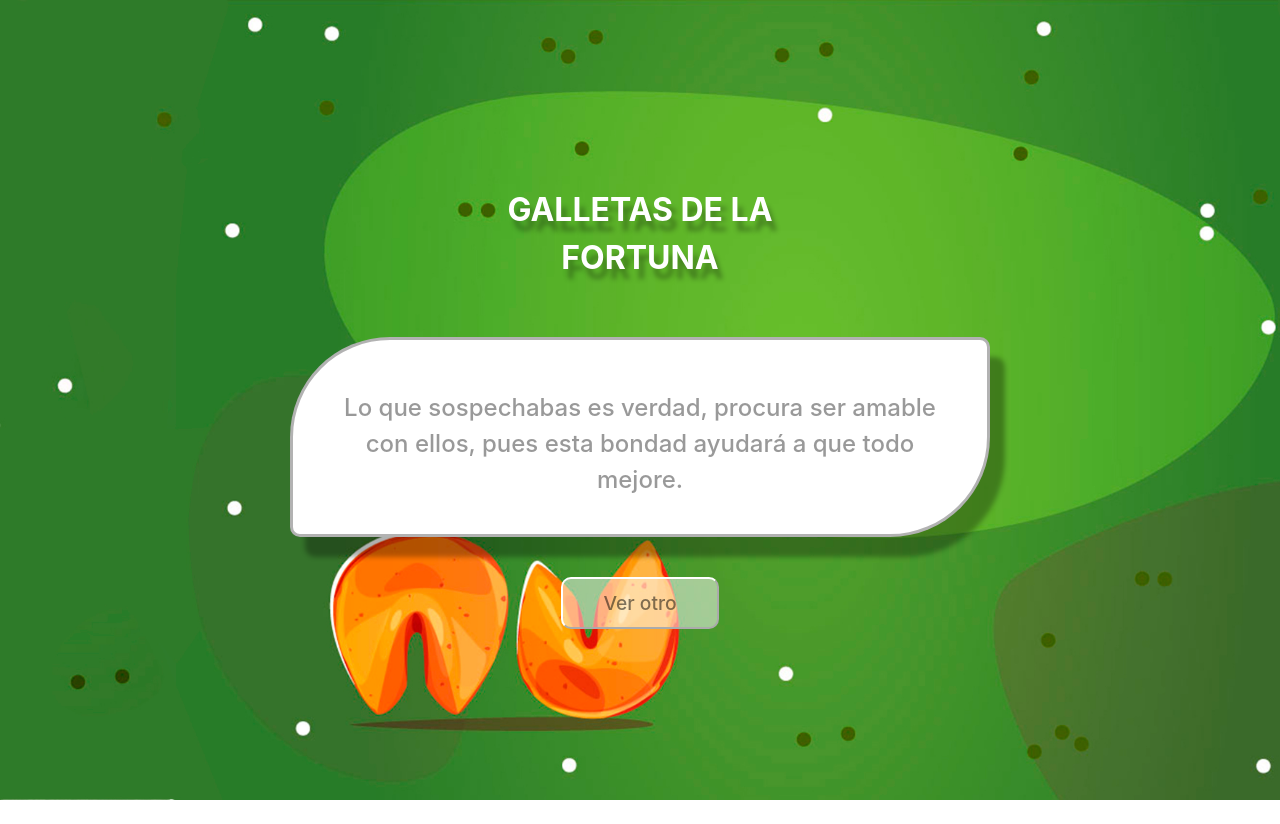
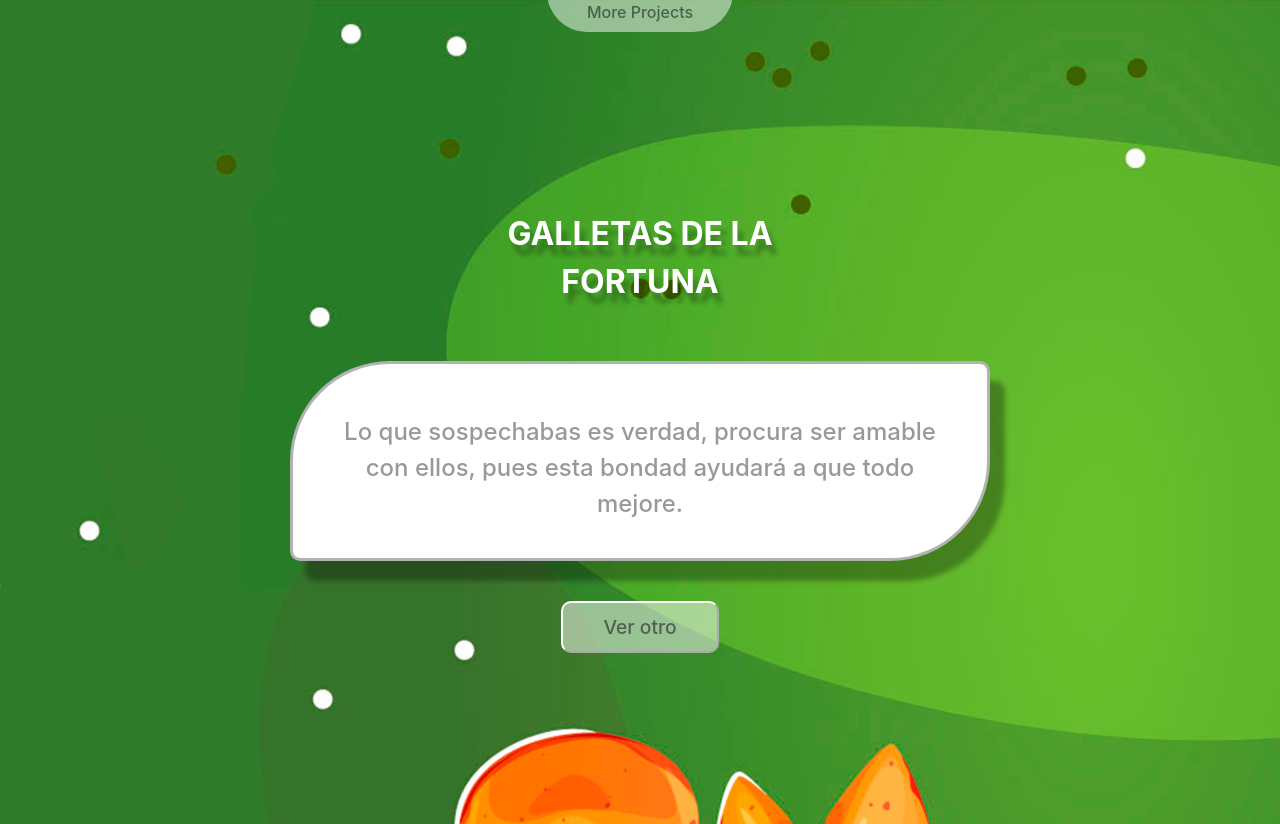
Before and after one commit to sandygopu/fortune-cookie-sandy-gomez, a React (Vite) app: page / in a window 1280 px wide. Before the commit the page ends 800 px from the top, so only its background shows below. Built offline with nearby package versions, Linux system fonts and the light colour scheme.

Commit message:
add: App add: index

```diff
--- a/src/App.jsx
+++ b/src/App.jsx
@@ -30,7 +30,9 @@ function App() {
 
   console.log(phrases[0])
   return (
-    <div className="App" style={ { backgroundImage: bgImages[indexBgImage]} }>
+    <div style={ { backgroundImage: bgImages[indexBgImage]} }>
+      <a className='projects' href="https://portfolio-sandy-gomez.netlify.app/" target={"_blank"}>More Projects</a>
+    <div className="App" >
 
       <h1 className='tittle'>GALLETAS DE LA FORTUNA</h1>
       <CardPhrases
@@ -39,6 +41,7 @@ function App() {
       <button onClick={ changeFortune }>Ver otro</button>
       {/* <Button/> */}
     </div>
+    </div>
   )
 }
 
--- a/src/index.css
+++ b/src/index.css
@@ -50,6 +50,7 @@ img {
   height: auto;
 }
 
+
 button {
   cursor: pointer;
   border-color: white;
@@ -64,6 +65,21 @@ button {
 }
 
 button:hover{
+  background-color: rgb(255, 255, 255);
+}
+
+
+.projects{
+  border-color: white;
+  background-color: rgba(255, 255, 255, 0.5);
+  padding: 10px 40px;
+  color: rgba(0, 0, 0, 0.5);
+  -webkit-transition: background-color;
+  transition: background-color;
+  border-radius: 0 0 100px 100px;
+}
+
+.projects:hover{
   background-color: rgb(255, 255, 255);
 }
 
```
